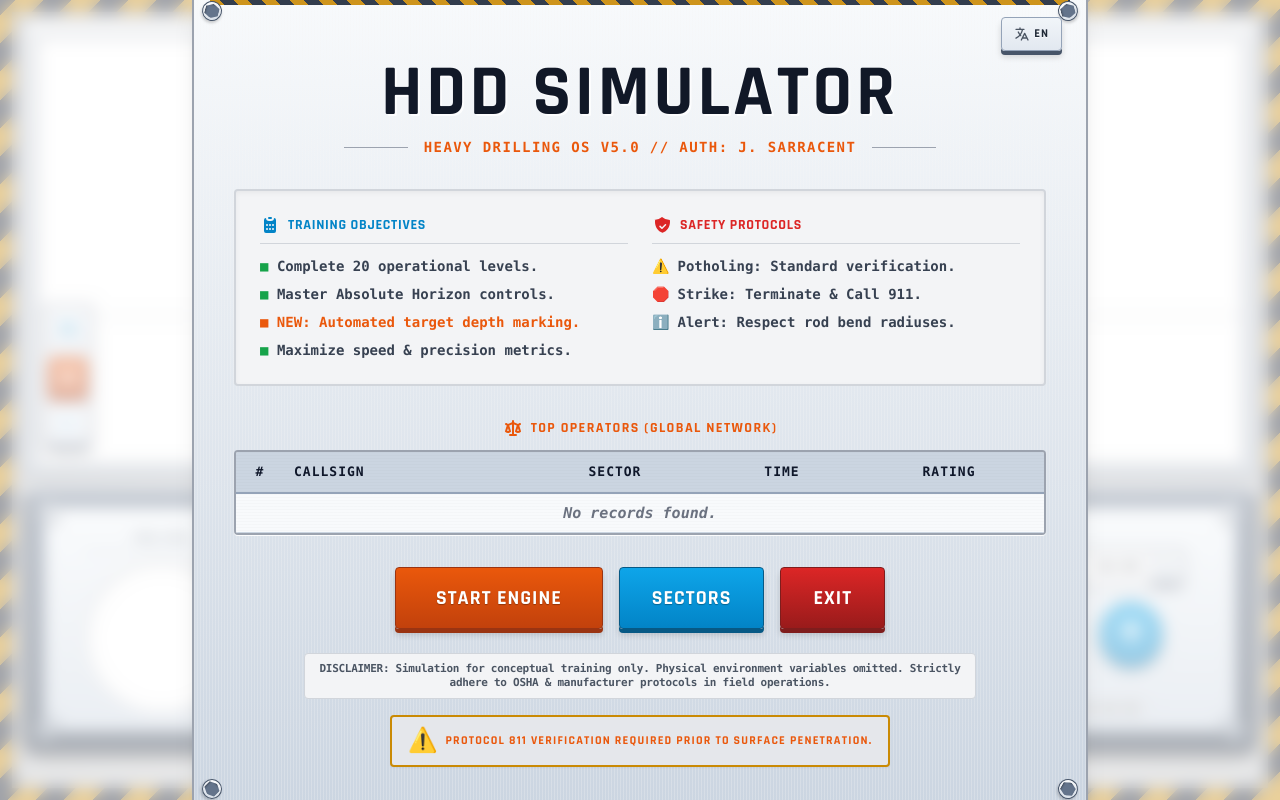
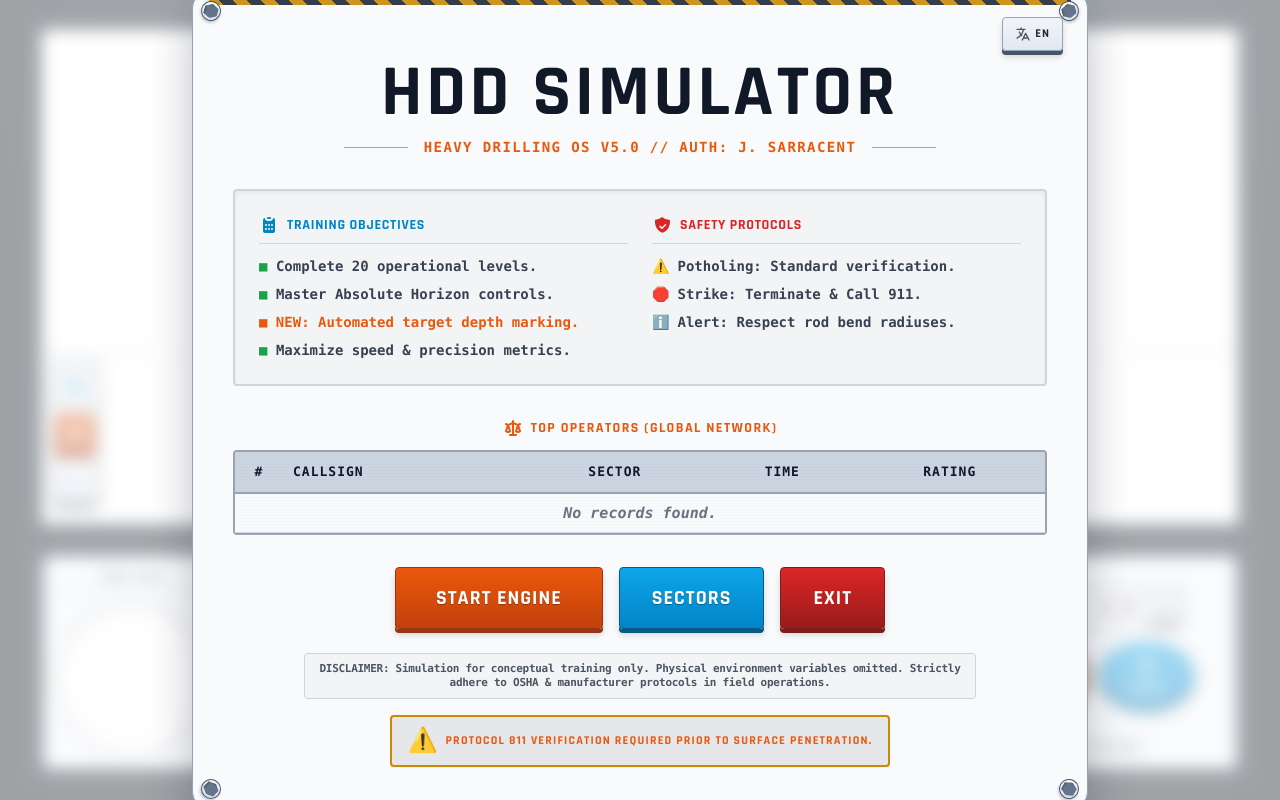
Before and after one commit to julitotrumpet-dot/vscode-, a plain HTML site: page index.html in a window 1280 px wide. Drawn offline with nearby package versions, Linux system fonts and the light colour scheme; grey boxes are pictures that could not be loaded.

Commit message:
Improve simulator layout for TV playtesting

```diff
--- a/index.html
+++ b/index.html
@@ -247,6 +247,95 @@
                 #0f172a 40px
             ) 12;
             box-shadow: inset 0 0 20px rgba(0,0,0,0.5);
+        }
+
+        /* TV layout keeps the canvas and instruments inside the visible area. */
+        button:focus-visible, .icon-btn:focus-visible {
+            outline: 3px solid #0ea5e9;
+            outline-offset: 3px;
+        }
+        .rig-action-label { display: none; }
+
+        @media (orientation: landscape) and (min-width: 1000px) and (min-height: 560px) {
+            body.caution-border {
+                background: radial-gradient(ellipse at top, #263747, #101820 72%);
+                border: 0;
+                box-shadow: none;
+            }
+            #main-game-ui { padding: 2.5vh 2.5vw; gap: 12px; }
+            #splash-screen { padding: 3vh 3vw; }
+            #splash-screen > .panel-metal {
+                background: #f8fafc;
+                border: 1px solid #94a3b8;
+                border-radius: 16px;
+                box-shadow: 0 16px 44px #0f172a45;
+            }
+            #canvas-area {
+                background: #18232e;
+                border: 1px solid #516273;
+                border-radius: 12px;
+                box-shadow: none;
+            }
+            #canvas-wrapper { border: 1px solid #475569; border-radius: 8px; }
+            #canvas-wrapper::before { display: none; }
+            #ui-controls-wrapper-main {
+                background: #18232e;
+                border: 1px solid #516273;
+                border-radius: 12px;
+                box-shadow: none;
+                margin-top: 0;
+                padding: 10px;
+            }
+            #ui-controls-wrapper-main .screw,
+            #ui-controls-wrapper-main .vent-strip { display: none; }
+            #ui-controls-wrapper-main > .grid { margin-bottom: 0; gap: 10px; }
+            #ui-controls-wrapper-main .plastic-module {
+                background: #f1f5f9;
+                border: 1px solid #94a3b8;
+                border-radius: 8px;
+                box-shadow: none;
+                padding: 10px;
+            }
+            #ui-clock-wrapper h3, #ui-telemetry-wrapper h3 {
+                font-size: clamp(13px, 1.05vw, 20px);
+                letter-spacing: .06em;
+            }
+            #ui-telemetry-wrapper { max-width: 220px; }
+            #ui-telemetry-wrapper .panel-inset { height: auto; min-height: 84px; }
+            #ui-telemetry-wrapper [data-i18n^="lbl-"] {
+                color: #334155;
+                font-size: clamp(11px, .9vw, 16px);
+                letter-spacing: .04em;
+            }
+            #hud-depth, #hud-pitch, #hud-target, #time-display, #display-rod-left {
+                font-size: clamp(15px, 1.2vw, 24px);
+                white-space: nowrap;
+            }
+            #hud-target, #time-display, #display-rod-left { color: #166534; }
+            #hud-pitch { color: #9a3412; }
+            #btn-data-log { margin-bottom: 6px; font-size: 14px; }
+            #zoom-controls button, #ui-module-2 .icon-btn {
+                min-width: 38px;
+                min-height: 38px;
+            }
+            #ui-module-3 .rig-actions > * + * { margin-left: 8px; }
+            #ui-module-3 .rig-action {
+                width: clamp(76px, 7.6vw, 138px);
+                height: auto;
+                min-height: 57px;
+                flex-direction: column;
+                gap: 4px;
+                padding: 6px 4px;
+                border-radius: 10px;
+            }
+            #ui-module-3 .rig-action svg { width: 23px; height: 23px; }
+            .rig-action-label {
+                display: block;
+                font-size: clamp(11px, 1vw, 19px);
+                font-weight: 700;
+                line-height: 1.05;
+                white-space: normal;
+            }
         }
     </style>
 </head>
@@ -605,23 +694,26 @@
                             </div>
                         </div>
 
-                        <div class="flex space-x-4 lg:space-x-6 justify-center w-full z-10 mt-1">
+                        <div class="rig-actions flex space-x-4 lg:space-x-6 justify-center w-full z-10 mt-1">
                             <!-- Gris (Pull) -->
-                            <button class="btn-action continuous-btn btn-circle w-16 h-16 bg-gradient-to-b from-[#94a3b8] to-[#475569] border-[#334155] shadow-[0_4px_0_#334155,0_6px_6px_rgba(0,0,0,0.15)] flex items-center justify-center text-white"
+                            <button class="btn-action continuous-btn btn-circle rig-action w-16 h-16 bg-gradient-to-b from-[#94a3b8] to-[#475569] border-[#334155] shadow-[0_4px_0_#334155,0_6px_6px_rgba(0,0,0,0.15)] flex items-center justify-center text-white"
                                 onpointerdown="window.startContinuous('pull')" onpointerup="window.stopContinuous()" onpointerleave="window.stopContinuous()" onpointercancel="window.stopContinuous()" oncontextmenu="return false;" title="PULL BACK">
                                 <svg class="w-8 h-8" viewBox="0 0 24 24" fill="none" stroke="currentColor" stroke-width="3" stroke-linecap="round" stroke-linejoin="round"><line x1="12" y1="5" x2="12" y2="19"></line><polyline points="19 12 12 19 5 12"></polyline></svg>
+                                <span class="rig-action-label" data-i18n="rig-pull">PULL BACK</span>
                             </button>
 
                             <!-- Cafe (Drill/Rotate) -->
-                            <button class="btn-action continuous-btn btn-circle w-16 h-16 bg-gradient-to-b from-[#92400e] to-[#713f12] border-[#451a03] shadow-[0_4px_0_#451a03,0_6px_6px_rgba(0,0,0,0.15)] flex items-center justify-center text-white"
+                            <button class="btn-action continuous-btn btn-circle rig-action w-16 h-16 bg-gradient-to-b from-[#92400e] to-[#713f12] border-[#451a03] shadow-[0_4px_0_#451a03,0_6px_6px_rgba(0,0,0,0.15)] flex items-center justify-center text-white"
                                 onpointerdown="window.startContinuous('drill')" onpointerup="window.stopContinuous()" onpointerleave="window.stopContinuous()" onpointercancel="window.stopContinuous()" oncontextmenu="return false;" title="ROTATE / STRAIGHT">
                                 <svg class="w-8 h-8" viewBox="0 0 24 24" fill="none" stroke="currentColor" stroke-width="3" stroke-linecap="round" stroke-linejoin="round"><polyline points="23 4 23 10 17 10"></polyline><path d="M20.49 15a9 9 0 1 1-2.12-9.36L23 10"></path></svg>
+                                <span class="rig-action-label" data-i18n="rig-drill">ROTATE / STRAIGHT</span>
                             </button>
 
                             <!-- Azul (Steer/Push) -->
-                            <button class="btn-action continuous-btn btn-circle w-16 h-16 bg-gradient-to-b from-[#0ea5e9] to-[#0284c7] border-[#075985] shadow-[0_4px_0_#075985,0_6px_6px_rgba(0,0,0,0.15)] flex items-center justify-center text-white"
+                            <button class="btn-action continuous-btn btn-circle rig-action w-16 h-16 bg-gradient-to-b from-[#0ea5e9] to-[#0284c7] border-[#075985] shadow-[0_4px_0_#075985,0_6px_6px_rgba(0,0,0,0.15)] flex items-center justify-center text-white"
                                 onpointerdown="window.startContinuous('steer')" onpointerup="window.stopContinuous()" onpointerleave="window.stopContinuous()" onpointercancel="window.stopContinuous()" oncontextmenu="return false;" title="STEER">
                                 <svg class="w-8 h-8" viewBox="0 0 24 24" fill="none" stroke="currentColor" stroke-width="3" stroke-linecap="round" stroke-linejoin="round"><line x1="12" y1="19" x2="12" y2="5"></line><polyline points="5 12 12 5 19 12"></polyline></svg>
+                                <span class="rig-action-label" data-i18n="rig-steer">STEER</span>
                             </button>
                         </div>
                     </div>
@@ -841,6 +933,7 @@
 
         window.translations = {
             en: {
+                'rig-pull': 'PULL BACK', 'rig-drill': 'ROTATE / STRAIGHT', 'rig-steer': 'STEER',
                 "init-title": "SYSTEM BOOT",
                 "init-sub": "Initialize Hydraulic Systems...",
                 "title-sub": "Heavy Drilling OS v5.0 // Auth: J. Sarracent",
@@ -942,6 +1035,7 @@
                 "click-to-review": "[ CLICK OUTSIDE TO REVIEW BOARD ]"
             },
             es: {
+                'rig-pull': 'RETROCEDER', 'rig-drill': 'GIRAR / RECTO', 'rig-steer': 'DIRIGIR',
                 "init-title": "INICIO DEL SISTEMA",
                 "init-sub": "Inicializando Sistemas Hidráulicos...",
                 "title-sub": "SO de Perforación Pesada v5.0 // Aut: J. Sarracent",
@@ -2883,7 +2977,3 @@
     </script>
 </body>
 </html>
-        window.applyTranslations(); window.initFirebase();
-    </script>
-</body>
-</html>
```
